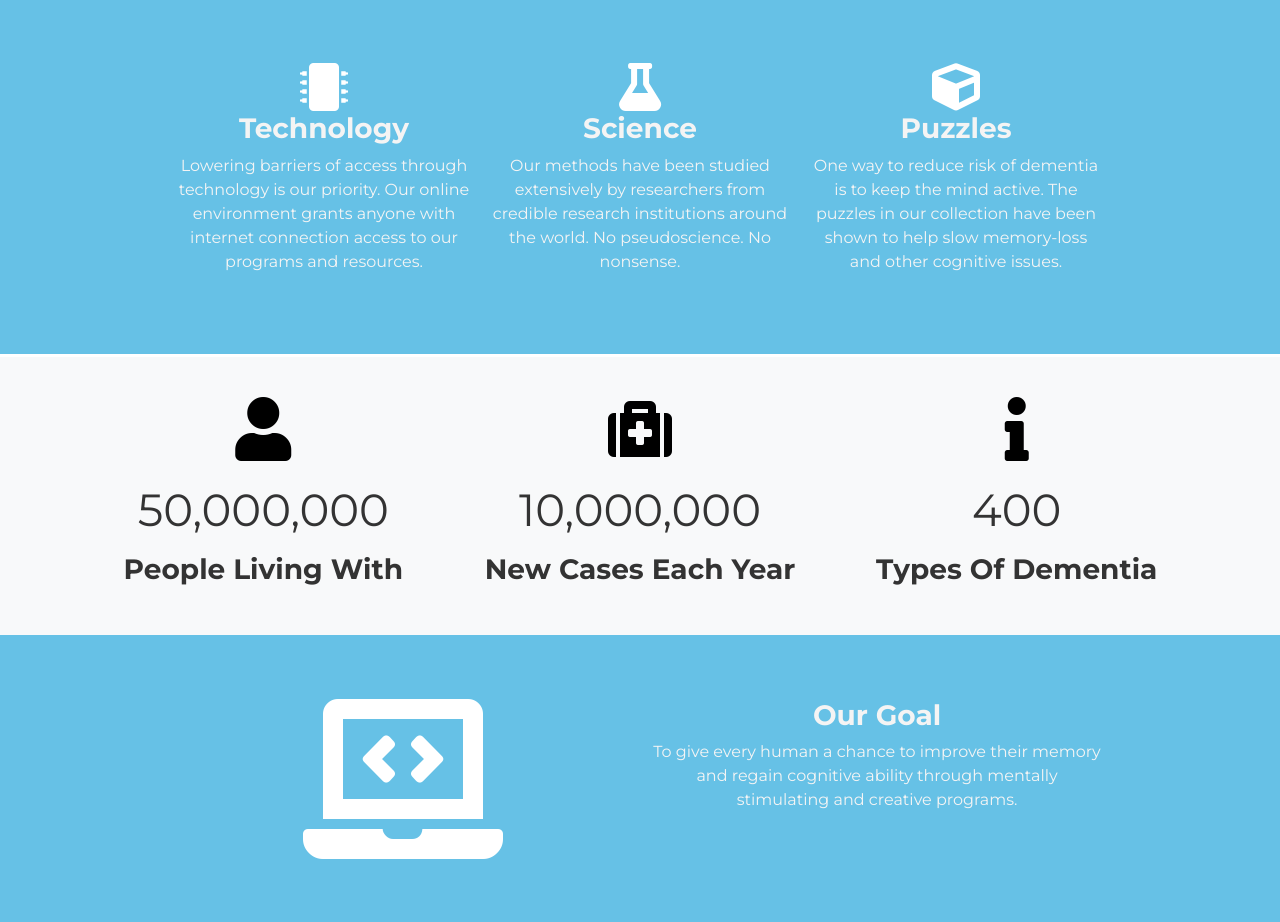
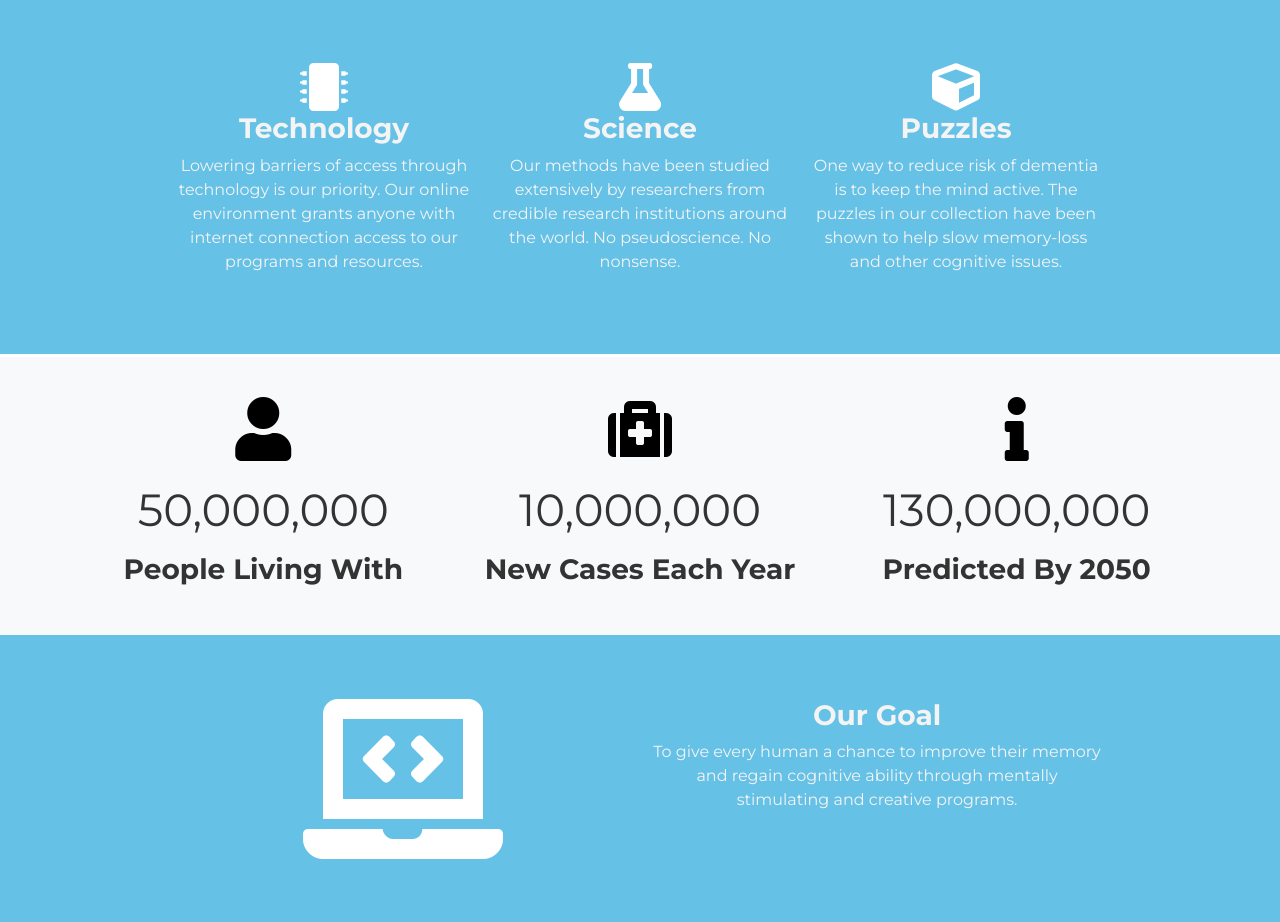
Before and after one commit to sidudaav/BrainyHaven, a Django app: page / in a window 1280 px wide. Shown: the part 1844-2766 px from the top of the page. Run offline with Django 3.2, Linux system fonts and the light colour scheme; some libraries are stand-ins or nearby versions.

Commit message:
Made counters start on scroll

```diff
--- a/home/static/home/js/home.js
+++ b/home/static/home/js/home.js
@@ -1,5 +1,13 @@
+$(window).scroll(function () {
+    var docViewTop = $(window).scrollTop();
+    var docViewBottom = docViewTop + $(window).height();
+
+    var elemTop = $('section.counters').offset().top;
+    var elemBottom = elemTop + $('section.counters').height();
+
+    if ((elemBottom <= docViewBottom) && (elemTop >= docViewTop)) {
         const counters = document.querySelectorAll('.counter');
-const speed = 200; // The lower the slower
+        const speed = 500; // The lower the slower
 
         counters.forEach(counter => {
             const updateCount = () => {
@@ -25,3 +33,5 @@ counters.forEach(counter => {
 
             updateCount();
         });
+    }
+});
--- a/home/templates/home/home.html
+++ b/home/templates/home/home.html
@@ -135,8 +135,8 @@
         </div>
         <div>
             <i class="fa fa-info fa-4x"></i>
-            <div class="counter" data-target="400">0</div>
-            <h3>Types Of Dementia</h3>
+            <div class="counter" data-target="130000000">0</div>
+            <h3>Predicted By 2050</h3>
         </div>
     </div>
 </section>
```
Lines whose indentation alone changed are shown as unchanged.
